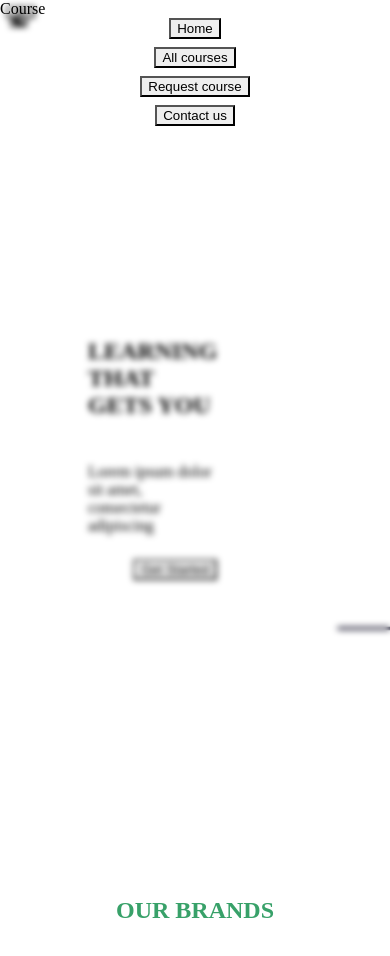
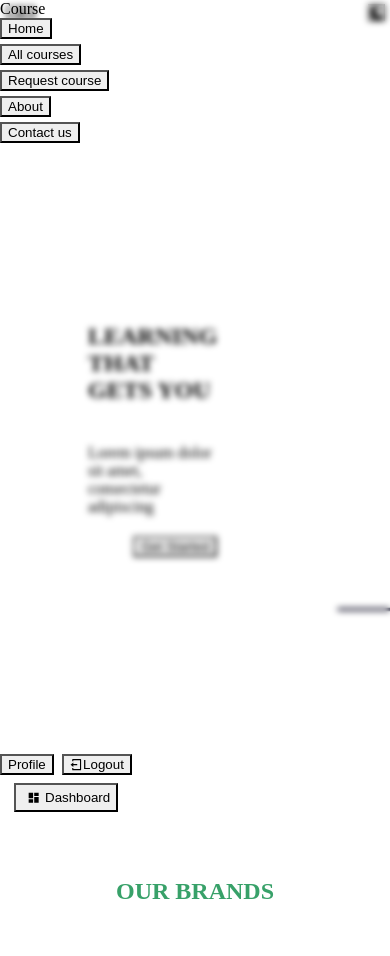
Before and after one commit to rinku-kr/course-web-app, a React (Create React App) app in the folder course-frontend/: page / in a window 390 px wide. Both pictures are taken after a click on the button 20 px from the left and 12 px from the top of the page. Shown: the top 956 px of the page. Built offline with nearby package versions, Linux system fonts and the light colour scheme; the HTML template or start-up script is replaced by a standard one.

Commit message:
Creating responsive header

```diff
--- a/course-frontend/src/ColorModeSwitcher.js
+++ b/course-frontend/src/ColorModeSwitcher.js
@@ -14,7 +14,9 @@ const ColorModeSwitcher = props => {
       aria-label={`Switch to ${text} mode`}
       variant="ghost"
       color="current"
-      marginLeft="2"
+      position={'fixed'}
+      top="4"
+      right="5"
       onClick={toggleColorMode}
       icon={<SwitchIcon />}
       {...props}
--- a/course-frontend/src/components/Home/Home.jsx
+++ b/course-frontend/src/components/Home/Home.jsx
@@ -1,4 +1,4 @@
-import React from 'react';
+import React from "react";
 import {
   Heading,
   Stack,
@@ -9,53 +9,61 @@ import {
   Image,
   Box,
   HStack,
-} from '@chakra-ui/react';
-import './Home.css';
-import logo from '../../assets/images/logo.png';
-import { CgGoogle, CgYoutube } from 'react-icons/cg';
-import { SiCoursera, SiUdemy } from 'react-icons/si';
-import { DiAws } from 'react-icons/di';
-import video from '../../assets/videos/video.mp4';
+} from "@chakra-ui/react";
+import "./Home.css";
+import logo from "../../assets/images/logo.png";
+import { CgGoogle, CgYoutube } from "react-icons/cg";
+import { SiCoursera, SiUdemy } from "react-icons/si";
+import { DiAws } from "react-icons/di";
+import video from "../../assets/videos/video.mp4";
 
 const Home = () => {
   return (
     <section className="section section--home">
       <div className="section__container">
         <Stack
-          direction={['column', 'row']}
-          justifyContent={['center', 'space-between']}
+          direction={["column", "row"]}
+          justifyContent={["center", "space-between"]}
           alignItems="center"
           height="100%"
-          spacing={['20', '39']}
+          spacing={["20", "39"]}
         >
-          <VStack width={'full'} alignItems={['center', 'flex-end']}>
-            <Heading children="LEARNING THAT GETS YOU" size={'2xl'} />
-            <Text children="Lorem ipsum dolor sit amet, consectetur adipiscing" />
+          <VStack
+            width={"full"}
+            alignItems={["center", "flex-end"]}
+            spacing="4"
+          >
+            <Heading children="LEARNING THAT GETS YOU" size={"2xl"} />
+            <Text
+              children="Lorem ipsum dolor sit amet, consectetur adipiscing"
+              fontSize="xl"
+              textAlign={["center", "left"]}
+            />
             <Link to="/courses">
-              <Button size={'lg'} colorScheme="green">
+              <Button size={"lg"} colorScheme="green">
                 Get Started
               </Button>
             </Link>
           </VStack>
           <Image
             className="section__container__image-logo"
-            boxSize={'md'}
+            boxSize={"md"}
             src={logo}
-            objectFit={'contain'}
+            objectFit={"contain"}
           />
         </Stack>
       </div>
-      <Box padding={'6'} bg={'blackAlpha.900'}>
+      <Box padding={"6"} bg={"blackAlpha.900"}>
         <Heading
           children="OUR BRANDS"
-          textAlign={'center'}
+          textAlign={"center"}
           fontFamily="body"
-          color={'#38A169'}
+          color={"#38A169"}
         />
         <HStack
           className="section__brands-icons"
-          justifyContent={'space-evenly'}
-          marginTop={'10'}
+          justifyContent={"space-evenly"}
+          marginTop={"10"}
         >
           <CgGoogle />
           <CgYoutube />
--- a/course-frontend/src/components/layouts/header/Header.jsx
+++ b/course-frontend/src/components/layouts/header/Header.jsx
@@ -7,11 +7,12 @@ import {
   DrawerContent,
   DrawerHeader,
   DrawerOverlay,
+  HStack,
   Link,
   VStack,
   useDisclosure,
 } from '@chakra-ui/react';
-import { RiMenu5Fill } from 'react-icons/ri';
+import { RiMenu5Fill, RiLogoutBoxLine, RiDashboardFill } from 'react-icons/ri';
 
 function GetLink({ url = '/', title = 'Home' }) {
   return (
@@ -23,6 +24,14 @@ function GetLink({ url = '/', title = 'Home' }) {
 
 const Header = () => {
   const { isOpen, onOpen, onClose } = useDisclosure();
+
+  const isAuthenticated = true;
+
+  const user = {
+    role: 'admin',
+  };
+
+  const logoutHandler = () => {};
   return (
     <>
       <ColorModeSwitcher />
@@ -43,11 +52,60 @@ const Header = () => {
         <DrawerContent>
           <DrawerHeader borderBottomWidth={'2px'}>Course</DrawerHeader>
           <DrawerBody>
-            <VStack>
+            <VStack spacing={'5'} alignItems={'flex-start'}>
               <GetLink url="/" title="Home" />
               <GetLink url="/courses" title="All courses" />
               <GetLink url="/request" title="Request course" />
+              <GetLink url="/about" title="About" />
               <GetLink url="/contact" title="Contact us" />
+
+              <HStack
+                justify-content={'space-evenly'}
+                position={'absolute'}
+                bottom={'2rem'}
+                width={'80%'}
+                spacing={'5'}
+              >
+                {isAuthenticated ? (
+                  <>
+                    <VStack>
+                      <HStack>
+                        <Link to="/profile">
+                          <Button variant={'ghost'} colorScheme="green">
+                            Profile
+                          </Button>
+                        </Link>
+                        <Button
+                          variant={'ghost'}
+                          colorScheme="green"
+                          onClick={logoutHandler}
+                        >
+                          <RiLogoutBoxLine />
+                          Logout
+                        </Button>
+                      </HStack>
+
+                      {user && user.role === 'admin' && (
+                        <Link to="/admin/dashboard">
+                          <Button variant={'ghost'} colorScheme="green">
+                            <RiDashboardFill style={{ margin: '5px' }} />
+                            Dashboard
+                          </Button>
+                        </Link>
+                      )}
+                    </VStack>
+                  </>
+                ) : (
+                  <>
+                    <Link to="/login">
+                      <Button colorScheme="green">Login</Button>
+                    </Link>
+                    <Link to="/register">
+                      <Button colorScheme="green">Signup</Button>
+                    </Link>
+                  </>
+                )}
+              </HStack>
             </VStack>
           </DrawerBody>
         </DrawerContent>
```
Also changed, not shown: 1 other file (tests, documents, lock files or other folders).
